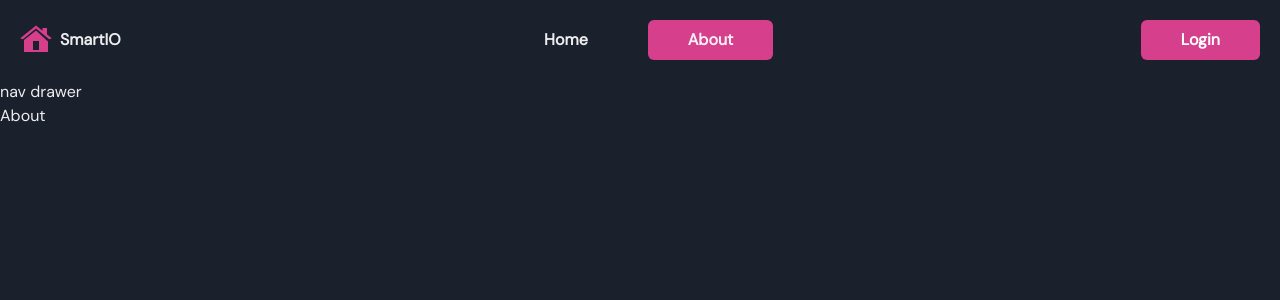
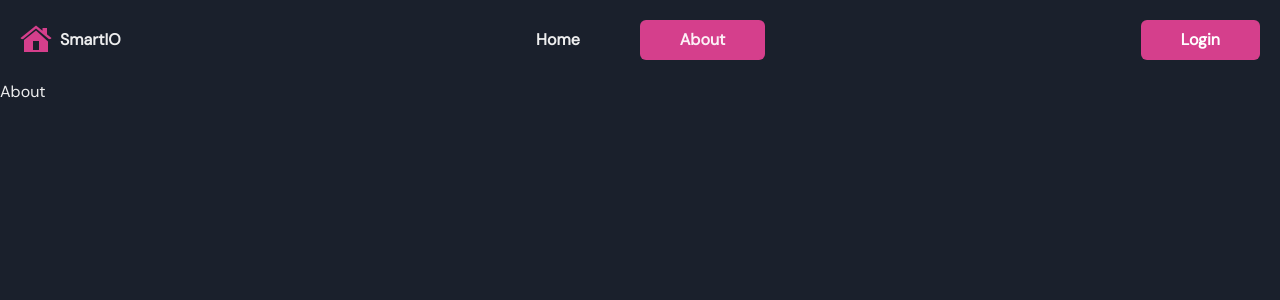
Before and after one commit to jarv1ssa/smartio, a React (Create React App) app: page /about in a window 1280 px wide. Shown: the top 300 px of the page. Built offline with nearby package versions, Linux system fonts and the light colour scheme.

Commit message:
📱 add navigation drawer for public in mobile view

```diff
--- a/src/layouts/Public/Header.tsx
+++ b/src/layouts/Public/Header.tsx
@@ -15,7 +15,7 @@ import { HiMenu } from "react-icons/hi";
 import { NavLink } from "react-router-dom";
 import { publicLinks } from "../../common/links";
 
-const Header = () => {
+const Header = ({ toggleMenu }: { toggleMenu: () => void }) => {
   return (
     <Flex as="header" justify="space-between" p={5}>
       <IconButton
@@ -25,6 +25,7 @@ const Header = () => {
         icon={<HiMenu />}
         display={{ base: "flex", lg: "none" }}
         _focus={{}}
+        onClick={toggleMenu}
       />
 
       <Stack direction="row" align="center">
@@ -34,15 +35,14 @@ const Header = () => {
       </Stack>
 
       <Box as="nav" display={{ base: "none", lg: "flex" }}>
-        <UnorderedList listStyleType="none" display="flex" gridGap={5}>
+        <UnorderedList listStyleType="none" display="flex" gridGap={5} m={0}>
           {publicLinks.map((link) => (
-            <ListItem>
+            <ListItem key={link.key}>
               <Button
                 as={NavLink}
-                key={link.key}
                 to={link.to}
                 variant="ghost"
-                px="10"
+                px={10}
                 _focus={{}}
                 // @ts-ignore
                 style={({ isActive }: { isActive: boolean }) => ({
@@ -68,6 +68,7 @@ const Header = () => {
         aria-label="Login"
         icon={<AiOutlineHome />}
         display={{ base: "flex", lg: "none" }}
+        _focus={{}}
       />
     </Flex>
   );
--- a/src/layouts/Public/NavDrawer.tsx
+++ b/src/layouts/Public/NavDrawer.tsx
@@ -1,5 +1,59 @@
-const NavDrawer = () => {
-  return <p>nav drawer</p>;
+import {
+  Box,
+  Button,
+  Drawer,
+  DrawerBody,
+  DrawerCloseButton,
+  DrawerContent,
+  DrawerOverlay,
+  DrawerProps,
+  ListItem,
+  UnorderedList,
+} from "@chakra-ui/react";
+import { NavLink } from "react-router-dom";
+import { publicLinks } from "../../common/links";
+
+const NavDrawer = (props: Omit<DrawerProps, "children">) => {
+  return (
+    <Drawer size="full" {...props}>
+      <DrawerOverlay />
+
+      <DrawerContent>
+        <DrawerCloseButton _focus={{}} />
+
+        <DrawerBody display="grid" placeItems="center" p={0}>
+          <Box as="nav" w="full">
+            <UnorderedList listStyleType="none" m={0}>
+              {publicLinks.map((link) => (
+                <ListItem key={link.key}>
+                  <Button
+                    as={NavLink}
+                    to={link.to}
+                    variant="ghost"
+                    size="lg"
+                    isFullWidth
+                    my={2}
+                    px={10}
+                    borderRadius={0}
+                    fontWeight="bold"
+                    _focus={{}}
+                    // @ts-ignore
+                    style={({ isActive }: { isActive: boolean }) => ({
+                      backgroundColor: isActive
+                        ? "var(--chakra-colors-pink-500)"
+                        : "",
+                    })}
+                  >
+                    {link.title}
+                  </Button>
+                </ListItem>
+              ))}
+            </UnorderedList>
+          </Box>
+        </DrawerBody>
+      </DrawerContent>
+    </Drawer>
+  );
 };
 
 export default NavDrawer;
--- a/src/layouts/Public/index.tsx
+++ b/src/layouts/Public/index.tsx
@@ -1,14 +1,18 @@
-import { Fragment, PropsWithChildren } from "react";
 import Header from "./Header";
 import NavDrawer from "./NavDrawer";
+import { Fragment, PropsWithChildren } from "react";
+import { Box, useDisclosure } from "@chakra-ui/react";
 
 const Public = ({ children }: PropsWithChildren<{}>) => {
+  const { isOpen, onOpen, onClose } = useDisclosure();
+
   return (
     <Fragment>
-      <Header />
-      <NavDrawer />
+      <Header toggleMenu={onOpen} />
 
-      <div>{children}</div>
+      <NavDrawer isOpen={isOpen} onClose={onClose} />
+
+      <Box as="main">{children}</Box>
     </Fragment>
   );
 };
```
